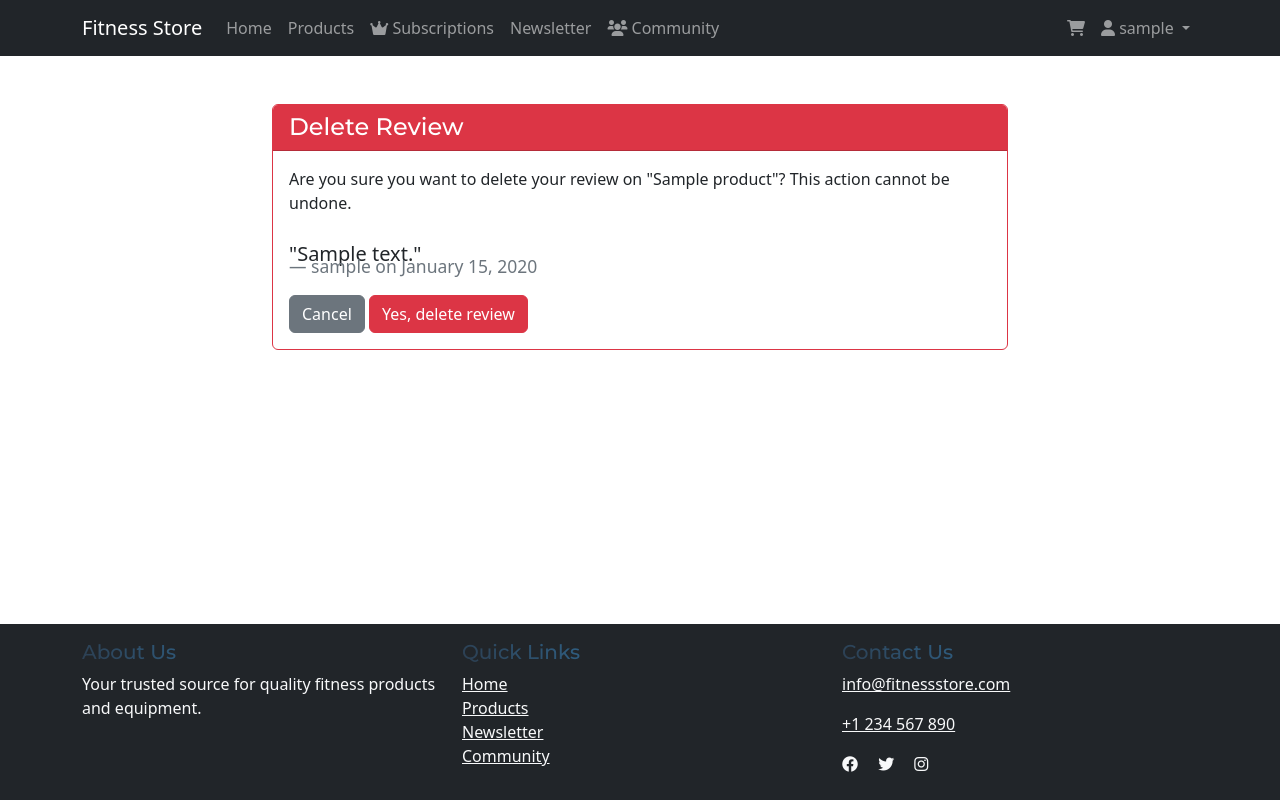
After one commit to NiallPierce/FitnessSub, a Django app: page /products/reviews/1/delete/ in a window 1280 px wide. The commit adds this page. Run offline with Django 4.2, Linux system fonts and the light colour scheme; a user stored in the database is signed in; tables that the repository leaves empty hold one stand-in row (values such as "Sample post"); some libraries are stand-ins or nearby versions.

Commit message:
products: add delete review feature with author/admin permissions and confirmation (URL, view, templates, button on product detail)

```diff
--- a/products/urls.py
+++ b/products/urls.py
@@ -63,4 +63,10 @@ urlpatterns = [
         views.debug_stripe_config,
         name='debug_stripe_config'
     ),
+    # Reviews
+    path(
+        'reviews/<int:review_id>/delete/',
+        views.delete_review,
+        name='delete_review'
+    ),
 ]
--- a/products/views.py
+++ b/products/views.py
@@ -563,3 +563,24 @@ def cancel_subscription(request):
             messages.error(request, "No active subscription found.")
 
     return render(request, 'product/cancel_subscription.html')
+
+
+@login_required
+def delete_review(request, review_id):
+    """Confirm and delete a review. Only the author or superuser can delete."""
+    review = get_object_or_404(Review, id=review_id)
+    if not (request.user == review.user or request.user.is_superuser):
+        messages.error(request, 'You do not have permission to delete this review.')
+        return redirect('products:product_detail', product_id=review.product.id)
+
+    if request.method == 'POST':
+        product_id = review.product.id
+        review.delete()
+        messages.success(request, 'Review deleted successfully.')
+        return redirect('products:product_detail', product_id=product_id)
+
+    context = {
+        'review': review,
+        'product': review.product,
+    }
+    return render(request, 'product/delete_review_confirm.html', context)
--- /dev/null
+++ b/templates/product/delete_review_confirm.html
@@ -0,0 +1,27 @@
+{% extends "base.html" %}
+
+{% block content %}
+<div class="container mt-5">
+    <div class="row justify-content-center">
+        <div class="col-md-8">
+            <div class="card border-danger">
+                <div class="card-header bg-danger text-white">
+                    <h4 class="mb-0">Delete Review</h4>
+                </div>
+                <div class="card-body">
+                    <p class="mb-4">Are you sure you want to delete your review on "{{ product.name }}"? This action cannot be undone.</p>
+                    <blockquote class="blockquote">
+                        <p class="mb-0">"{{ review.comment }}"</p>
+                        <footer class="blockquote-footer">{{ review.user.username }} on {{ review.created_at|date:"F d, Y" }}</footer>
+                    </blockquote>
+                    <form method="POST" action="{% url 'products:delete_review' review_id=review.id %}">
+                        {% csrf_token %}
+                        <a href="{% url 'products:product_detail' product_id=product.id %}" class="btn btn-secondary">Cancel</a>
+                        <button type="submit" class="btn btn-danger">Yes, delete review</button>
+                    </form>
+                </div>
+            </div>
+        </div>
+    </div>
+</div>
+{% endblock %}
```
Also changed, not shown: templates/product/product_detail.html (+10 -1 lines).
